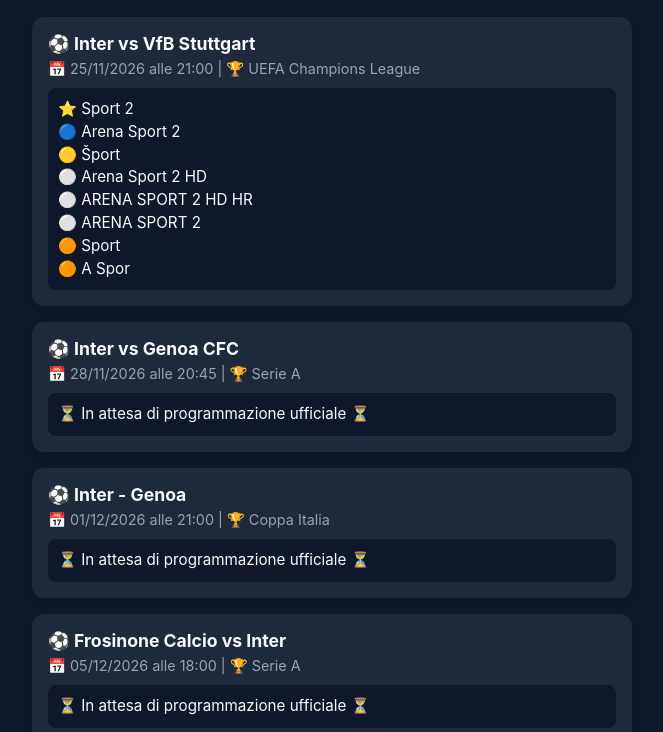
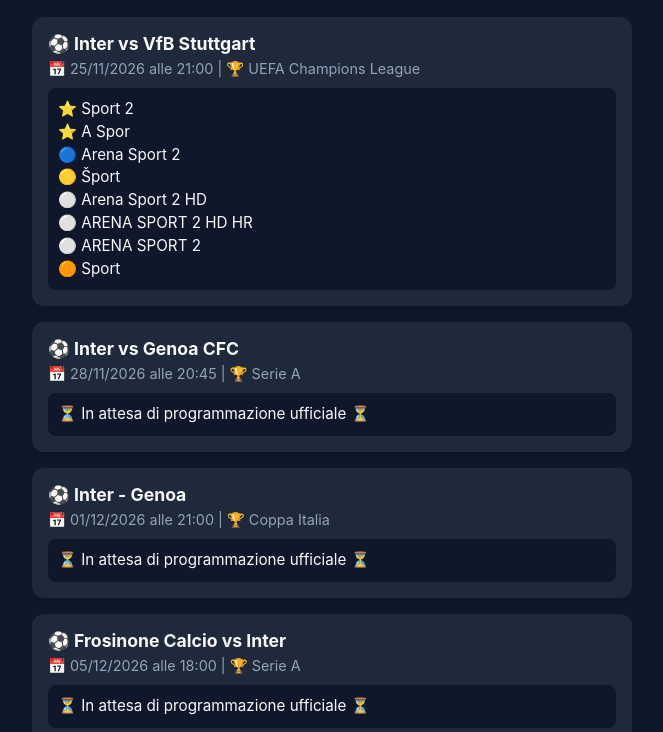
Before and after one commit to Sgrufy/Inter-calendar-bot, a plain HTML site: page index.html in a window 1280 px wide. Shown: the part 68-800 px from the top of the page, without its empty margins (308-971 px from the left). Drawn offline with Linux system fonts and the light colour scheme.

Commit message:
Aggiornamento automatico calendario e palinsesto Inter

```diff
--- a/index.html
+++ b/index.html
@@ -23,13 +23,13 @@
             <div class="match-title">⚽ Inter vs VfB Stuttgart</div>
             <div class="match-date">📅 25/11/2026 alle 21:00 | 🏆 UEFA Champions League</div>
             <div class="channels">⭐ Sport 2
+⭐ A Spor
 🔵 Arena Sport 2
 🟡 Šport
 ⚪ Arena Sport 2 HD
 ⚪ ARENA SPORT 2 HD HR
 ⚪ ARENA SPORT 2
-🟠 Sport
-🟠 A Spor</div>
+🟠 Sport</div>
         </div>
 
         <div class="match-card">
```
Also changed, not shown: 1 other file.
